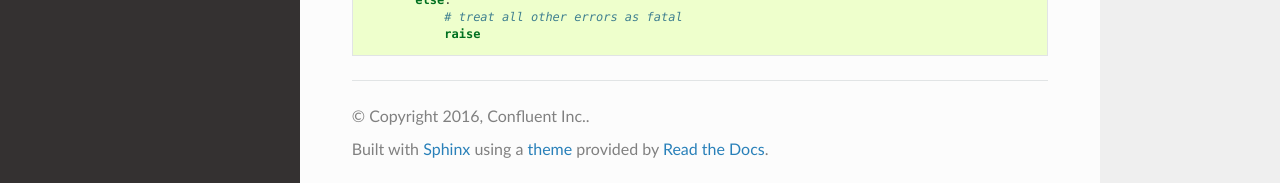
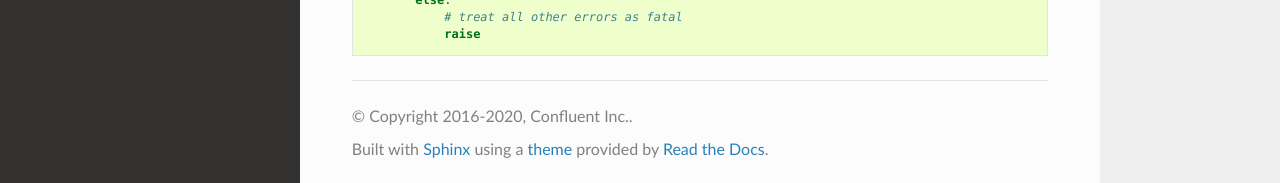
Before and after one commit to confluentinc/confluent-kafka-python, a Sphinx documentation site: the page built from docs/index.rst, in a window 1280 px wide and 900 px high, scrolled down 5202 px. Shown: the part 714-897 px from the top of the window. Built offline with Sphinx 7.4.7 and the Read the Docs theme 2.0.0, drawn with Linux system fonts in a browser that asks for light colours.

Commit message:
Docs: Fix copyright years

```diff
--- a/docs/conf.py
+++ b/docs/conf.py
@@ -48,7 +48,7 @@ master_doc = 'index'
 
 # General information about the project.
 project = u'confluent-kafka'
-copyright = u'2016, Confluent Inc.'
+copyright = u'2016-2020, Confluent Inc.'
 
 # The version info for the project you're documenting, acts as replacement for
 # |version| and |release|, also used in various other places throughout the
```
